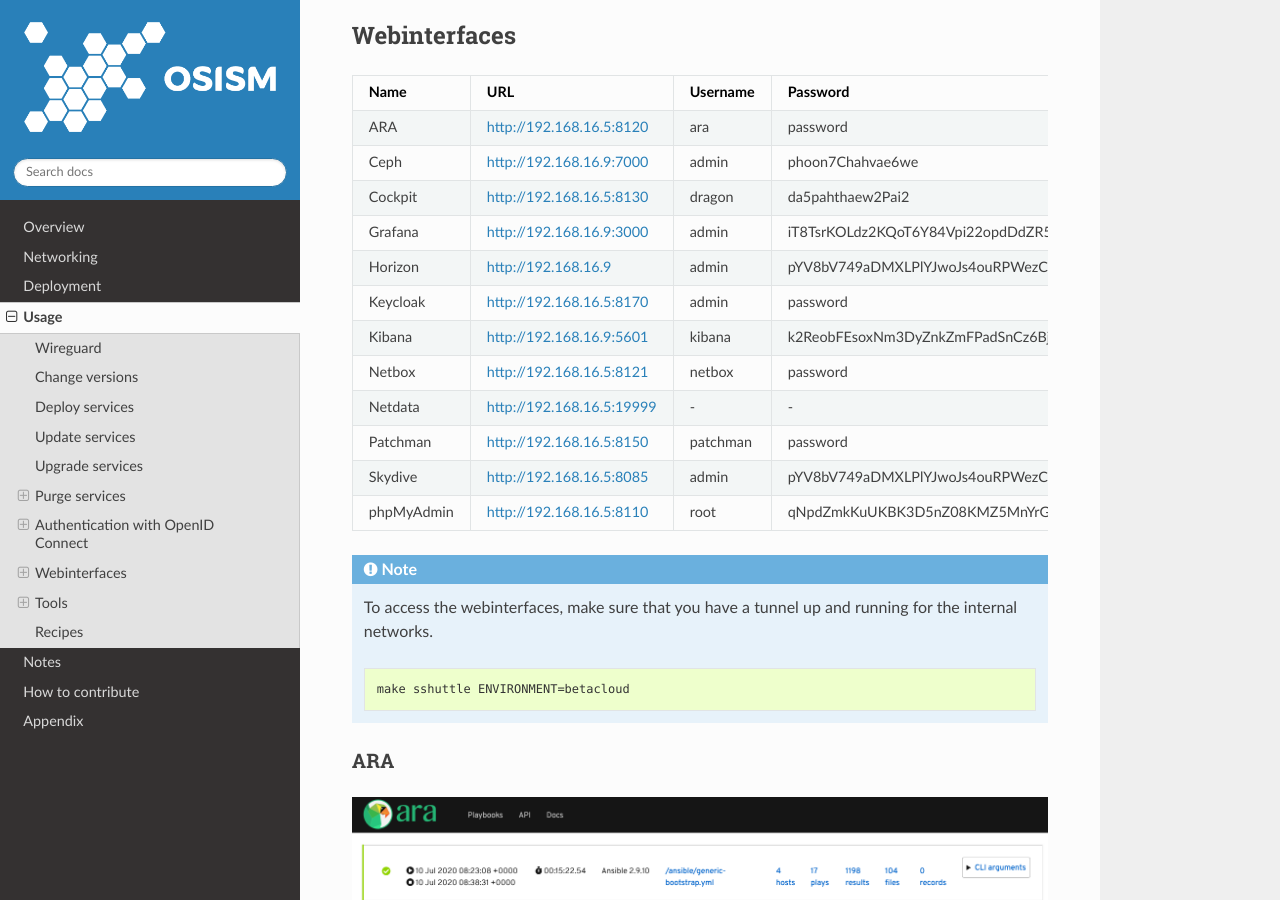
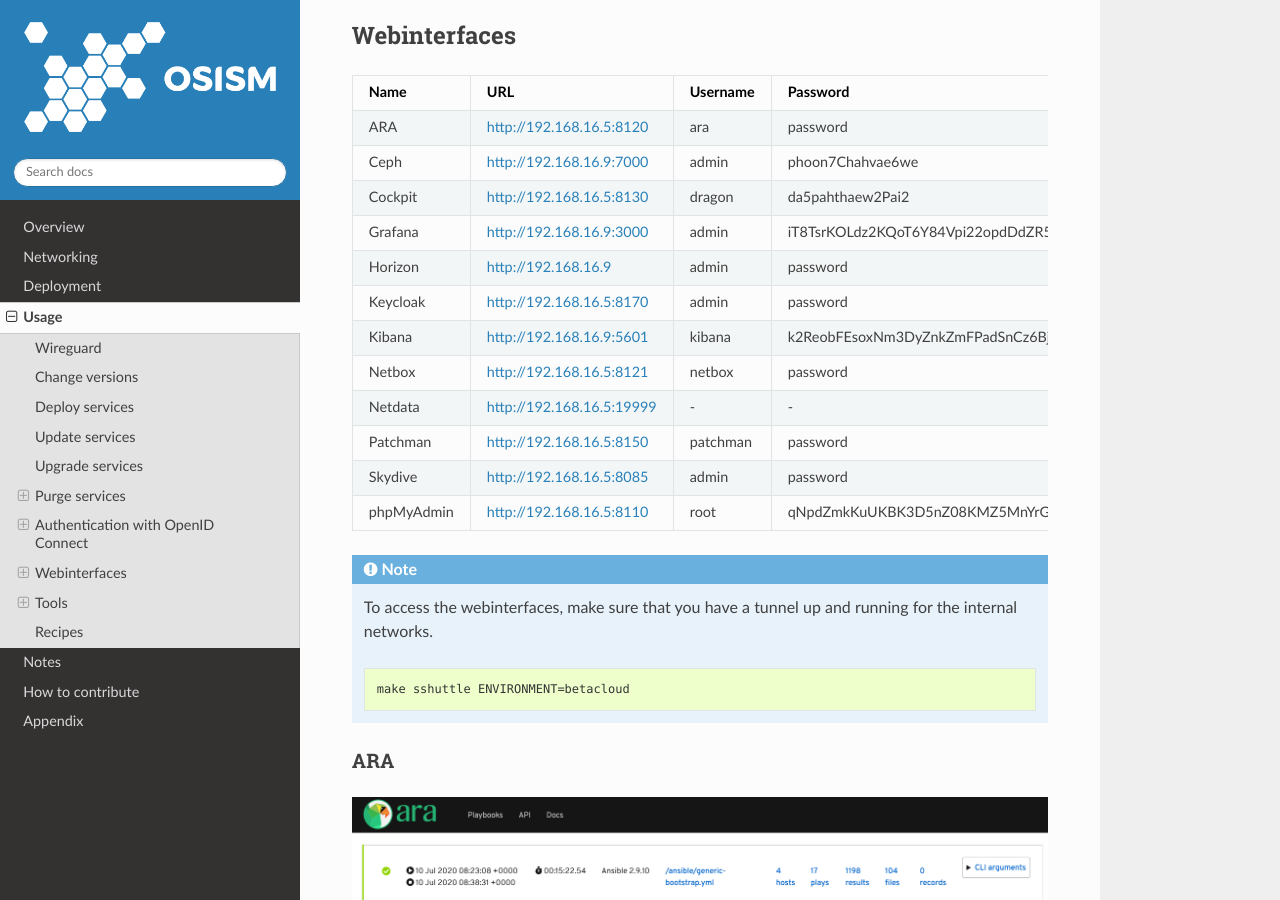
Before and after one commit to osism/testbed, a Sphinx documentation site: the page built from docs/source/usage.rst, in a window 1280 px wide and 900 px high, scrolled down 6969 px. Built offline with Sphinx 7.4.7 and the Read the Docs theme 2.0.0, drawn with Linux system fonts in a browser that asks for light colours.

Commit message:
Change OpenStack admin password to password
Partial: #894
Signed-off-by: Dr. Jens Harbott <harbott@osism.tech>

```diff
--- a/docs/source/usage.rst
+++ b/docs/source/usage.rst
@@ -367,7 +367,7 @@
             <td>Horizon</td>
             <td><a href="http://192.168.16.9" target="_blank">http://192.168.16.9</a></td>
             <td>admin</td>
-            <td>pYV8bV749aDMXLPlYJwoJs4ouRPWezCIOXYAQP6v</td>
+            <td>password</td>
          </tr>
          <tr class="row-odd">
             <td>Keycloak</td>
@@ -403,7 +403,7 @@
             <td>Skydive</td>
             <td><a href="http://192.168.16.5:8085" target="_blank">http://192.168.16.5:8085</a></td>
             <td>admin</td>
-            <td>pYV8bV749aDMXLPlYJwoJs4ouRPWezCIOXYAQP6v</td>
+            <td>password</td>
          </tr>
          <tr class="row-odd">
             <td>phpMyAdmin</td>
```
Also changed, not shown: 6 other files.
